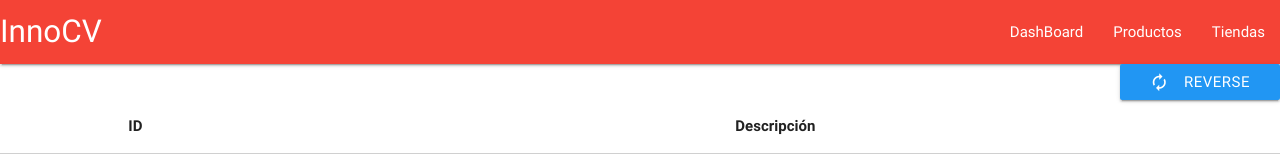
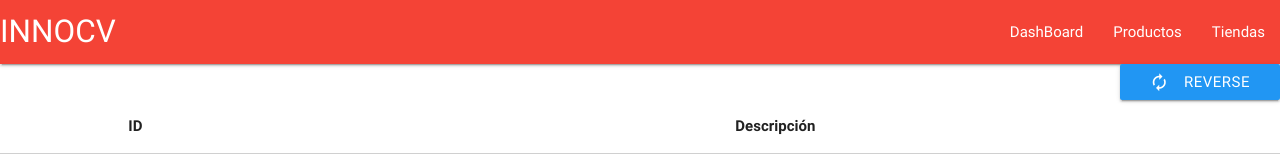
Before and after one commit to mrmar096/Ng2Demo, an Angular app: page / in a window 1280 px wide. Shown: the top 160 px of the page. Built offline with nearby package versions, Linux system fonts and the light colour scheme; what angular2-materialize would draw is missing.

Commit message:
Add pipe uppercase to Header

```diff
--- a/src/shared/components/header/header.component.html
+++ b/src/shared/components/header/header.component.html
@@ -1,7 +1,7 @@
 <header>
 <nav>
   <div class="nav-wrapper red">
-    <a  href="#" class="brand-logo">{{title}}</a>
+    <a  href="#" class="brand-logo">{{title | uppercase}}</a>
     <ul id="nav-mobile" class="right hide-on-med-and-down">
       <li><a href="sass.html">DashBoard</a></li>
       <li><a href="badges.html">Productos</a></li>
```
